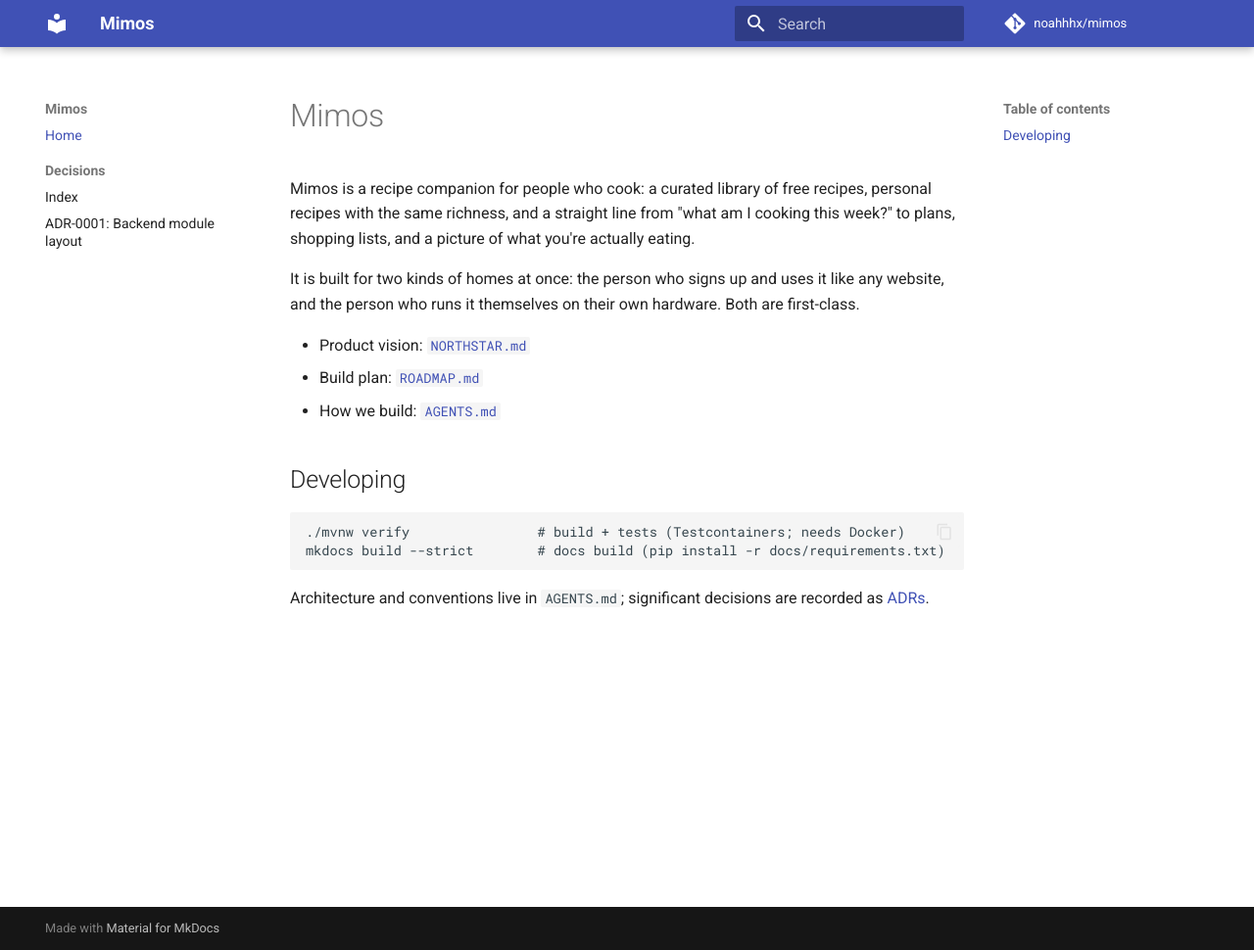
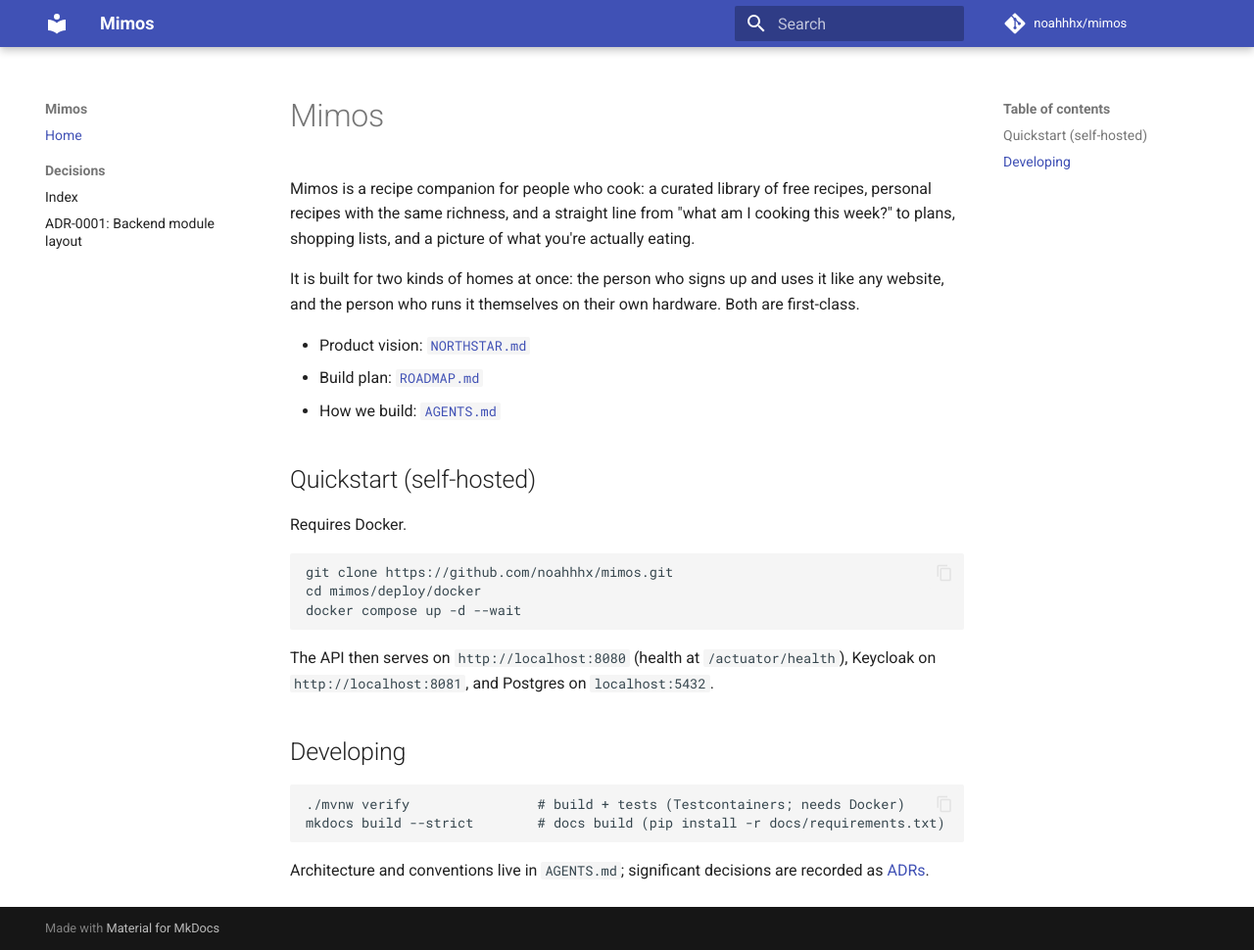
Before and after one commit to noahhhx/mimos, an MkDocs documentation site: the page built from docs/index.md, in a window 1280 px wide and 970 px high. Shown: the whole window at 98% size. Built offline with MkDocs 1.6.1 and Material for MkDocs 9.7.7, drawn with Linux system fonts in a browser that asks for light colours; comment, search, counter and statistics services are not loaded.

Commit message:
feat: walking skeleton in compose — postgres, keycloak, api
deploy/docker boots the full self-hosted stack: Postgres 18, Keycloak
26.5 with the mimos realm export checked into deploy/keycloak (public
web client + test user), and the API built from a multi-stage,
non-root Dockerfile. Flyway runs on startup. Verified from a clean
state: up -d --wait reaches a healthy stack with the baseline
migration applied and the realm imported, and restarting with
persisted data is idempotent. README and docs get a quickstart.

Roadmap: Phase 0, step 2.

````diff
--- a/docs/index.md
+++ b/docs/index.md
@@ -13,6 +13,20 @@
 - Build plan: [`ROADMAP.md`](https://github.com/noahhhx/mimos/blob/main/ROADMAP.md)
 - How we build: [`AGENTS.md`](https://github.com/noahhhx/mimos/blob/main/AGENTS.md)
 
+## Quickstart (self-hosted)
+
+Requires Docker.
+
+```bash
+git clone https://github.com/noahhhx/mimos.git
+cd mimos/deploy/docker
+docker compose up -d --wait
+```
+
+The API then serves on `http://localhost:8080` (health at
+`/actuator/health`), Keycloak on `http://localhost:8081`, and Postgres on
+`localhost:5432`.
+
 ## Developing
 
 ```bash
````
Also changed, not shown: AGENTS.md (+4 -0 lines), README.md (+20 -2 lines), 4 other files.
